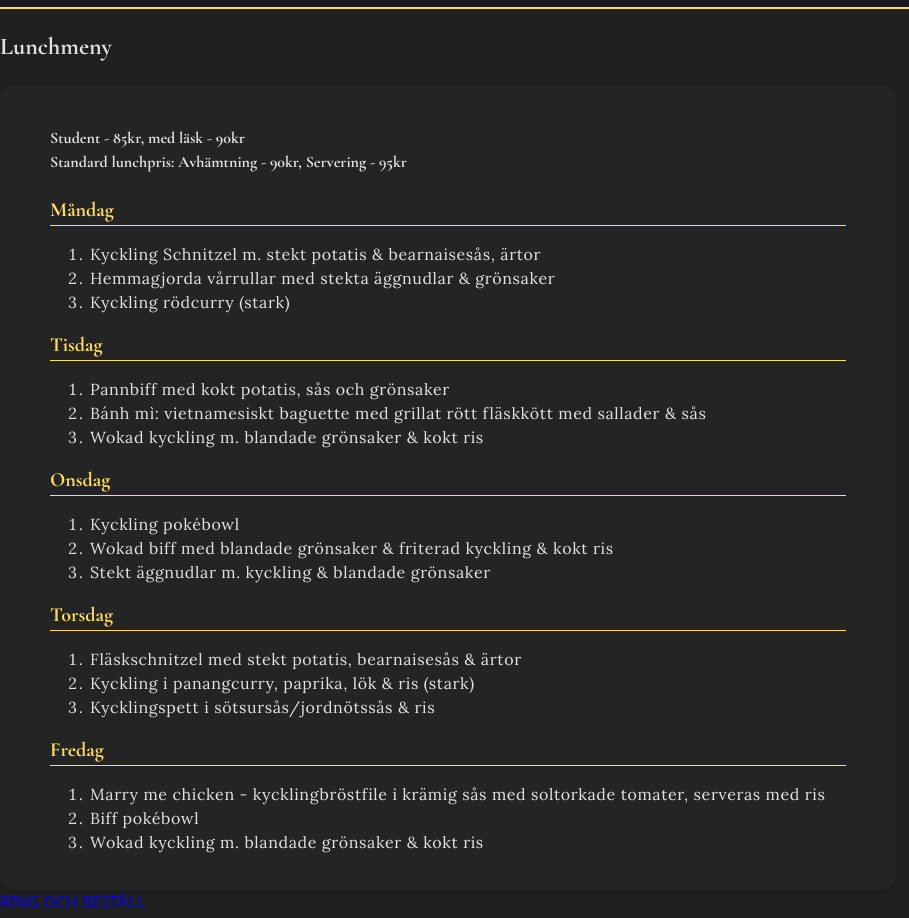
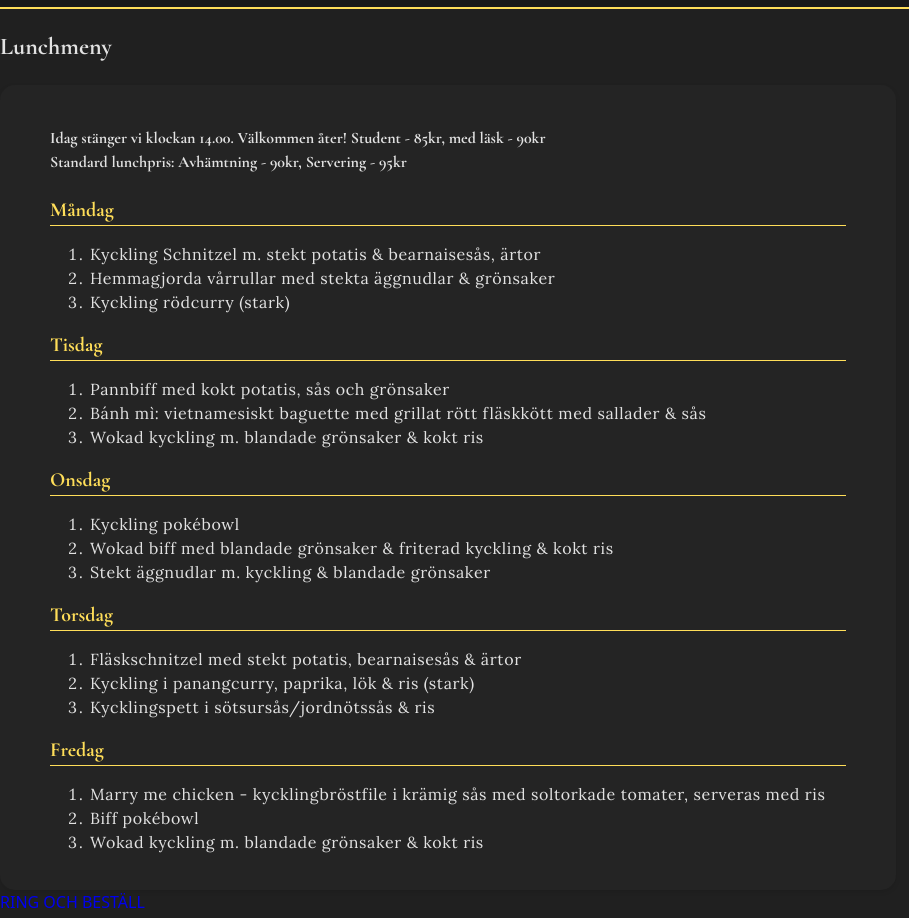
Before and after one commit to Filipc04/vietdh-react, a React (Vite) app: page / in a window 1280 px wide. Shown: the part 1000-1918 px from the top of the page, without its empty margins (0-909 px from the left). Built offline with nearby package versions, Linux system fonts and the light colour scheme.

Commit message:
Update lunch menu message with closing time and prices
Stängt tidigt

```diff
--- a/src/components/lunch-menu/LunchMenu.tsx
+++ b/src/components/lunch-menu/LunchMenu.tsx
@@ -8,6 +8,7 @@ export function LunchMenu() {
 			<h2>Lunchmeny</h2>
 			<div className={styles.days}>
 				<h4>
+					Idag stänger vi klockan 14.00. Välkommen åter!
 					Student - 85kr, med läsk - 90kr
 					<br />
 					Standard lunchpris: Avhämtning - 90kr, Servering - 95kr
```
